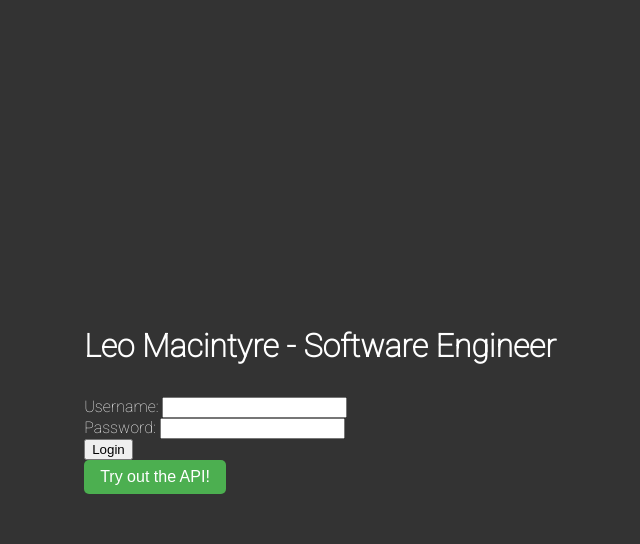
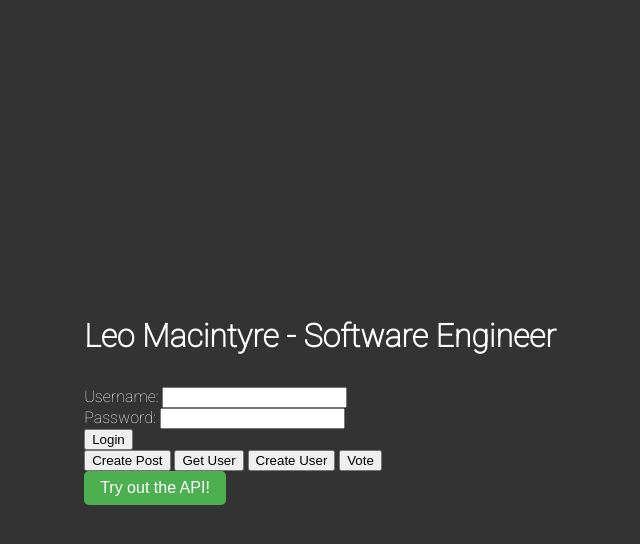
Before and after one commit to leomac81/API.fastapi, a FastAPI app: page / in a window 1280 px wide. Shown: the top 544 px of the page, without its empty margins (320-960 px from the left). Run offline with FastAPI, Linux system fonts and the light colour scheme; parts of the project's set-up code (start-up, migrations or seed data) failed here and were passed over.

```diff
--- a/static/script.js
+++ b/static/script.js
@@ -77,6 +77,7 @@ document.getElementById('login-form').addEventListener('submit', async (event) =
   });
 
   function displayPosts(posts) {
+    document.getElementById('login-form').style.display = 'none';
     console.log('Displaying posts:', posts);
     const postsContainer = document.getElementById('posts-container');
     postsContainer.innerHTML = '';
@@ -99,3 +100,77 @@ document.getElementById('login-form').addEventListener('submit', async (event) =
       postsContainer.appendChild(postDiv);
     }
   }
+
+
+  // Add these functions for each API call
+
+async function createUser(user) {
+    const response = await fetch('/users/', {
+      method: 'POST',
+      headers: {
+        'Content-Type': 'application/json',
+      },
+      body: JSON.stringify(user),
+    });
+
+    if (!response.ok) {
+      throw new Error('Failed to create user');
+    }
+
+    const newUser = await response.json();
+    console.log('Created user:', newUser);
+    return newUser;
+  }
+
+  async function getUser(id) {
+    const accessToken = localStorage.getItem('access_token');
+    const response = await fetch(`/users/${id}`, {
+      headers: {
+        'Authorization': `Bearer ${accessToken}`,
+      },
+    });
+
+    if (!response.ok) {
+      throw new Error('Failed to get user');
+    }
+
+    const user = await response.json();
+    console.log('Fetched user:', user);
+    return user;
+  }
+
+  // Update the login form submission handling
+  document.getElementById('login-form').addEventListener('submit', async (event) => {
+    event.preventDefault();
+
+    const email = document.getElementById('username').value;
+    const password = document.getElementById('password').value;
+
+    try {
+      const accessToken = await login(email, password);
+      const posts = await fetchPosts(accessToken);
+      displayPosts(posts);
+
+      // Hide login form and display the new buttons
+      document.getElementById('login-form').classList.add('hidden');
+      document.getElementById('create-post-button').classList.remove('hidden');
+      document.getElementById('get-user-button').classList.remove('hidden');
+      document.getElementById('create-user-button').classList.remove('hidden');
+      document.getElementById('vote-button').classList.remove('hidden');
+    } catch (error) {
+      alert('Login failed. Please check your credentials and try again.');
+    }
+  });
+
+  // Add the display functions for forms
+  function displayCreatePostForm() {
+    // Display the form for creating a new post
+  }
+
+  function displayCreateUserForm() {
+    // Display the form for creating a new user
+  }
+
+  function displayVoteForm() {
+    // Display the form for voting
+  }
--- a/templates/index.html
+++ b/templates/index.html
@@ -26,6 +26,13 @@
         <input type="submit" value="Login">
       </form>
 
+<!-- Add these buttons inside the <body> tag after the login form -->
+    <button id="create-post-button" class="hidden" onclick="displayCreatePostForm()">Create Post</button>
+    <button id="get-user-button" class="hidden" onclick="getUser()">Get User</button>
+    <button id="create-user-button" class="hidden" onclick="displayCreateUserForm()">Create User</button>
+    <button id="vote-button" class="hidden" onclick="displayVoteForm()">Vote</button>
+
+
         <div id="posts-container"></div>
 
     <button class="api-button" onclick="redirectToApiDocs()">
```
